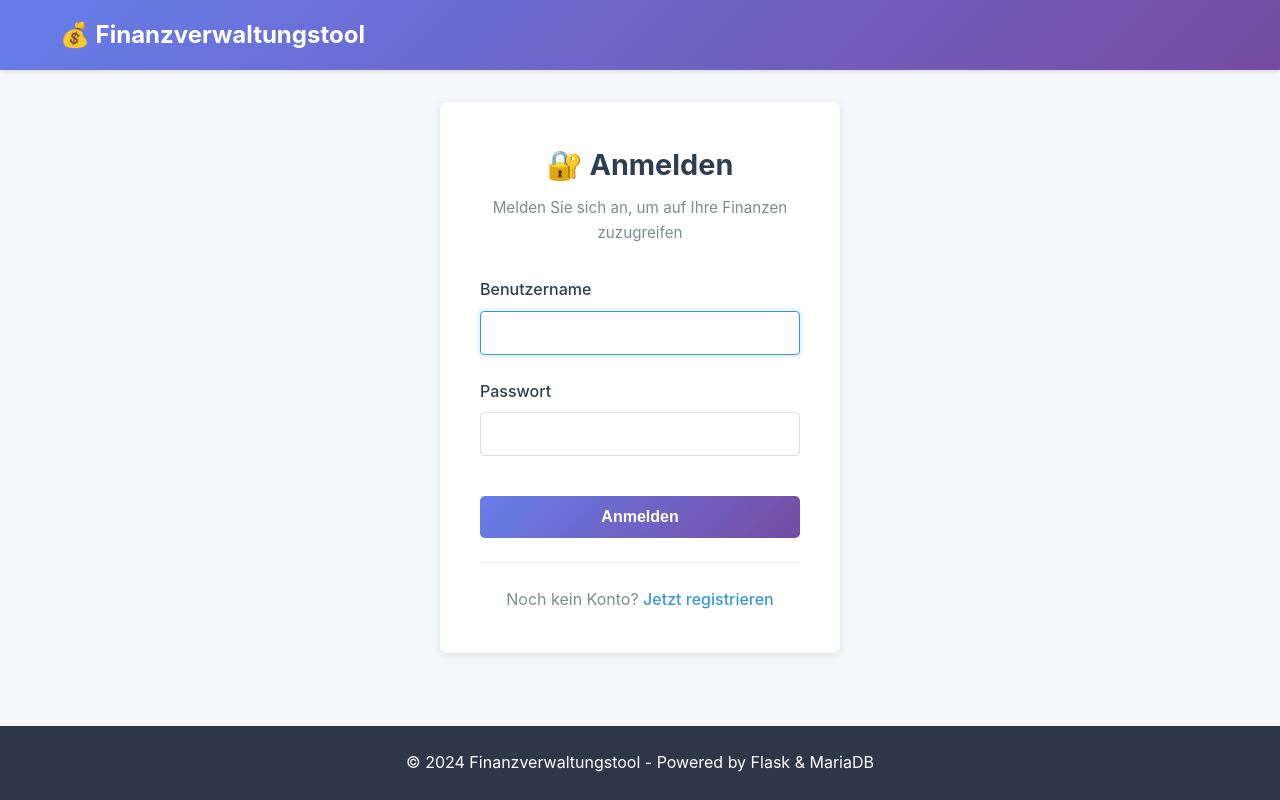
After one commit to Schenna43lp1/finaz, a Flask app: page /login in a window 1280 px wide. The commit adds this page. Run offline with Flask 3, Linux system fonts and the light colour scheme.

Commit message:
Add login system with user authentication
Co-authored-by: Schenna43lp1 <91946010+Schenna43lp1@users.noreply.github.com>

```diff
--- a/app.py
+++ b/app.py
@@ -5,10 +5,11 @@ Flask-based web frontend for financial management
 """
 
 import os
-from flask import Flask, render_template, request, redirect, url_for, flash, jsonify
+from functools import wraps
+from flask import Flask, render_template, request, redirect, url_for, flash, jsonify, session
 from datetime import date, datetime, timedelta
 from database import Database
-from models import Account, Category, Transaction, Budget
+from models import Account, Category, Transaction, Budget, User
 
 app = Flask(__name__)
 # Use environment variable for secret key in production, fallback for development
@@ -20,21 +21,109 @@ account_model = None
 category_model = None
 transaction_model = None
 budget_model = None
+user_model = None
 
 
 def init_models():
     """Initialize database models"""
-    global account_model, category_model, transaction_model, budget_model
+    global account_model, category_model, transaction_model, budget_model, user_model
     if db.connect():
         account_model = Account(db)
         category_model = Category(db)
         transaction_model = Transaction(db)
         budget_model = Budget(db)
+        user_model = User(db)
         return True
     return False
 
 
+def login_required(f):
+    """Decorator to require login for routes"""
+    @wraps(f)
+    def decorated_function(*args, **kwargs):
+        if 'user_id' not in session:
+            flash('Bitte melden Sie sich an, um auf diese Seite zuzugreifen', 'error')
+            return redirect(url_for('login'))
+        return f(*args, **kwargs)
+    return decorated_function
+
+
+@app.route('/login', methods=['GET', 'POST'])
+def login():
+    """Login page"""
+    if request.method == 'POST':
+        if not init_models():
+            flash('Fehler bei der Datenbankverbindung', 'error')
+            return redirect(url_for('login'))
+
+        username = request.form.get('username')
+        password = request.form.get('password')
+
+        if user_model.verify_password(username, password):
+            user = user_model.get_by_username(username)
+            session['user_id'] = user['id']
+            session['username'] = user['username']
+            flash(f'Willkommen zurück, {username}!', 'success')
+            return redirect(url_for('index'))
+        else:
+            flash('Ungültiger Benutzername oder Passwort', 'error')
+
+    return render_template('login.html')
+
+
+@app.route('/register', methods=['GET', 'POST'])
+def register():
+    """Registration page"""
+    if request.method == 'POST':
+        if not init_models():
+            flash('Fehler bei der Datenbankverbindung', 'error')
+            return redirect(url_for('register'))
+
+        username = request.form.get('username')
+        password = request.form.get('password')
+        password_confirm = request.form.get('password_confirm')
+        email = request.form.get('email', '')
+
+        # Validate input
+        if not username or not password:
+            flash('Benutzername und Passwort sind erforderlich', 'error')
+            return redirect(url_for('register'))
+
+        if password != password_confirm:
+            flash('Passwörter stimmen nicht überein', 'error')
+            return redirect(url_for('register'))
+
+        if len(password) < 6:
+            flash('Passwort muss mindestens 6 Zeichen lang sein', 'error')
+            return redirect(url_for('register'))
+
+        # Check if username already exists
+        if user_model.get_by_username(username):
+            flash('Benutzername existiert bereits', 'error')
+            return redirect(url_for('register'))
+
+        # Create user
+        user_id = user_model.create(username, password, email)
+        if user_id:
+            flash('Registrierung erfolgreich! Bitte melden Sie sich an.', 'success')
+            return redirect(url_for('login'))
+        else:
+            flash('Fehler bei der Registrierung', 'error')
+
+    return render_template('register.html')
+
+
+@app.route('/logout')
+def logout():
+    """Logout user"""
+    session.pop('user_id', None)
+    session.pop('username', None)
+    flash('Sie wurden erfolgreich abgemeldet', 'success')
+    return redirect(url_for('login'))
+
+
 @app.route('/')
+@login_required
 def index():
     """Dashboard/Overview page"""
     if not init_models():
@@ -62,6 +151,7 @@ def index():
 
 
 @app.route('/accounts')
+@login_required
 def accounts():
     """Account management page"""
     if not init_models():
@@ -73,6 +163,7 @@ def accounts():
 
 
 @app.route('/accounts/create', methods=['GET', 'POST'])
+@login_required
 def create_account():
     """Create new account"""
     if request.method == 'POST':
@@ -98,6 +189,7 @@ def create_account():
 
 
 @app.route('/accounts/delete/<int:account_id>', methods=['POST'])
+@login_required
 def delete_account(account_id):
     """Delete an account"""
     if not init_models():
@@ -113,6 +205,7 @@ def delete_account(account_id):
 
 
 @app.route('/transactions')
+@login_required
 def transactions():
     """Transaction list page"""
     if not init_models():
@@ -135,6 +228,7 @@ def transactions():
 
 
 @app.route('/transactions/create', methods=['GET', 'POST'])
+@login_required
 def create_transaction():
     """Create new transaction"""
     if not init_models():
@@ -176,6 +270,7 @@ def create_transaction():
 
 
 @app.route('/categories')
+@login_required
 def categories():
     """Categories page"""
     if not init_models():
@@ -194,6 +289,7 @@ def categories():
 
 
 @app.route('/budgets')
+@login_required
 def budgets():
     """Budget management page"""
     if not init_models():
@@ -206,6 +302,7 @@ def budgets():
 
 
 @app.route('/budgets/create', methods=['GET', 'POST'])
+@login_required
 def create_budget():
     """Create new budget"""
     if not init_models():
@@ -236,6 +333,7 @@ def create_budget():
 
 
 @app.route('/reports')
+@login_required
 def reports():
     """Monthly reports page"""
     if not init_models():
@@ -273,6 +371,7 @@ def reports():
 
 
 @app.route('/api/categories/<transaction_type>')
+@login_required
 def api_categories(transaction_type):
     """API endpoint to get categories by type"""
     if not init_models():
--- a/static/css/style.css
+++ b/static/css/style.css
@@ -59,6 +59,31 @@ body {
 .nav-menu a:hover,
 .nav-menu a.active {
     background-color: rgba(255, 255, 255, 0.2);
+}
+
+.nav-menu .nav-user {
+    display: flex;
+    align-items: center;
+    gap: 1rem;
+    margin-left: 1rem;
+}
+
+.nav-menu .nav-user span {
+    color: white;
+    font-weight: 500;
+}
+
+.nav-menu .btn-logout {
+    background-color: rgba(255, 255, 255, 0.2);
+    padding: 0.5rem 1rem;
+    border-radius: 5px;
+    color: white;
+    text-decoration: none;
+    transition: background-color 0.3s;
+}
+
+.nav-menu .btn-logout:hover {
+    background-color: rgba(255, 255, 255, 0.3);
 }
 
 /* Main Content */
--- a/templates/base.html
+++ b/templates/base.html
@@ -11,8 +11,9 @@
     <nav class="navbar">
         <div class="container">
             <div class="nav-brand">
-                <a href="{{ url_for('index') }}">💰 Finanzverwaltungstool</a>
+                <a href="{{ url_for('index') if session.get('user_id') else url_for('login') }}">💰 Finanzverwaltungstool</a>
             </div>
+            {% if session.get('user_id') %}
             <ul class="nav-menu">
                 <li><a href="{{ url_for('index') }}" class="{% if request.endpoint == 'index' %}active{% endif %}">Dashboard</a></li>
                 <li><a href="{{ url_for('accounts') }}" class="{% if request.endpoint in ['accounts', 'create_account'] %}active{% endif %}">Konten</a></li>
@@ -20,7 +21,12 @@
                 <li><a href="{{ url_for('categories') }}" class="{% if request.endpoint == 'categories' %}active{% endif %}">Kategorien</a></li>
                 <li><a href="{{ url_for('budgets') }}" class="{% if request.endpoint in ['budgets', 'create_budget'] %}active{% endif %}">Budgets</a></li>
                 <li><a href="{{ url_for('reports') }}" class="{% if request.endpoint == 'reports' %}active{% endif %}">Berichte</a></li>
+                <li class="nav-user">
+                    <span>👤 {{ session.get('username') }}</span>
+                    <a href="{{ url_for('logout') }}" class="btn-logout">Abmelden</a>
+                </li>
             </ul>
+            {% endif %}
         </div>
     </nav>
 
--- /dev/null
+++ b/templates/login.html
@@ -0,0 +1,116 @@
+{% extends "base.html" %}
+
+{% block title %}Login - Finanzverwaltungstool{% endblock %}
+
+{% block content %}
+<div class="auth-container">
+    <div class="auth-card">
+        <h1>🔐 Anmelden</h1>
+        <p class="subtitle">Melden Sie sich an, um auf Ihre Finanzen zuzugreifen</p>
+
+        <form method="POST" action="{{ url_for('login') }}" class="auth-form">
+            <div class="form-group">
+                <label for="username">Benutzername</label>
+                <input type="text" id="username" name="username" required autofocus>
+            </div>
+
+            <div class="form-group">
+                <label for="password">Passwort</label>
+                <input type="password" id="password" name="password" required>
+            </div>
+
+            <button type="submit" class="btn btn-primary btn-block">Anmelden</button>
+        </form>
+
+        <div class="auth-footer">
+            <p>Noch kein Konto? <a href="{{ url_for('register') }}">Jetzt registrieren</a></p>
+        </div>
+    </div>
+</div>
+
+<style>
+.auth-container {
+    display: flex;
+    justify-content: center;
+    align-items: center;
+    min-height: 60vh;
+    padding: 2rem;
+}
+
+.auth-card {
+    background: white;
+    border-radius: 8px;
+    box-shadow: 0 2px 10px rgba(0,0,0,0.1);
+    padding: 2.5rem;
+    width: 100%;
+    max-width: 400px;
+}
+
+.auth-card h1 {
+    margin: 0 0 0.5rem 0;
+    font-size: 1.8rem;
+    text-align: center;
+    color: #2c3e50;
+}
+
+.subtitle {
+    text-align: center;
+    color: #7f8c8d;
+    margin-bottom: 2rem;
+    font-size: 0.95rem;
+}
+
+.auth-form .form-group {
+    margin-bottom: 1.5rem;
+}
+
+.auth-form label {
+    display: block;
+    margin-bottom: 0.5rem;
+    color: #2c3e50;
+    font-weight: 500;
+}
+
+.auth-form input {
+    width: 100%;
+    padding: 0.75rem;
+    border: 1px solid #ddd;
+    border-radius: 4px;
+    font-size: 1rem;
+    box-sizing: border-box;
+}
+
+.auth-form input:focus {
+    outline: none;
+    border-color: #3498db;
+    box-shadow: 0 0 0 3px rgba(52, 152, 219, 0.1);
+}
+
+.btn-block {
+    width: 100%;
+    margin-top: 1rem;
+}
+
+.auth-footer {
+    margin-top: 1.5rem;
+    text-align: center;
+    padding-top: 1.5rem;
+    border-top: 1px solid #eee;
+}
+
+.auth-footer p {
+    margin: 0;
+    color: #7f8c8d;
+}
+
+.auth-footer a {
+    color: #3498db;
+    text-decoration: none;
+    font-weight: 500;
+}
+
+.auth-footer a:hover {
+    text-decoration: underline;
+}
+</style>
+{% endblock %}
```
Also changed, not shown: database_schema.sql (+11 -0 lines), models.py (+61 -0 lines), templates/register.html (added, +126 -0 lines).
